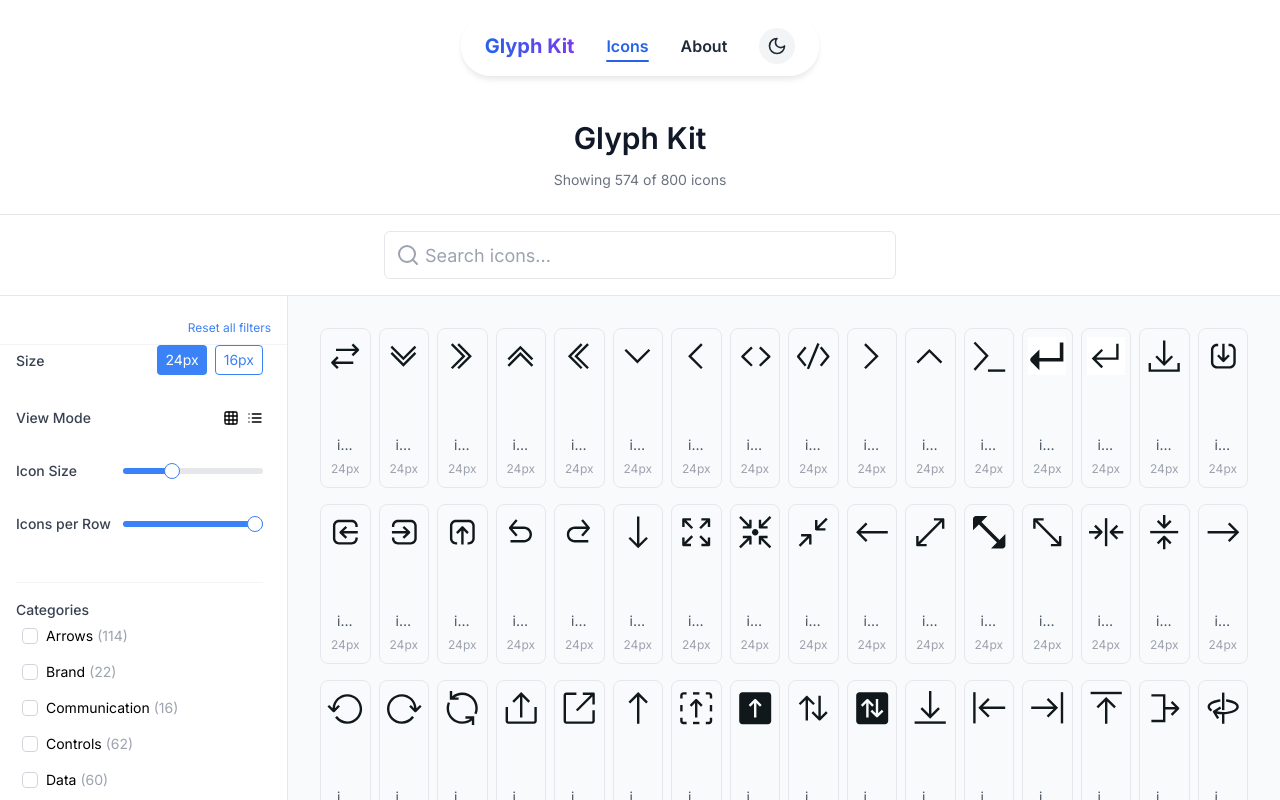
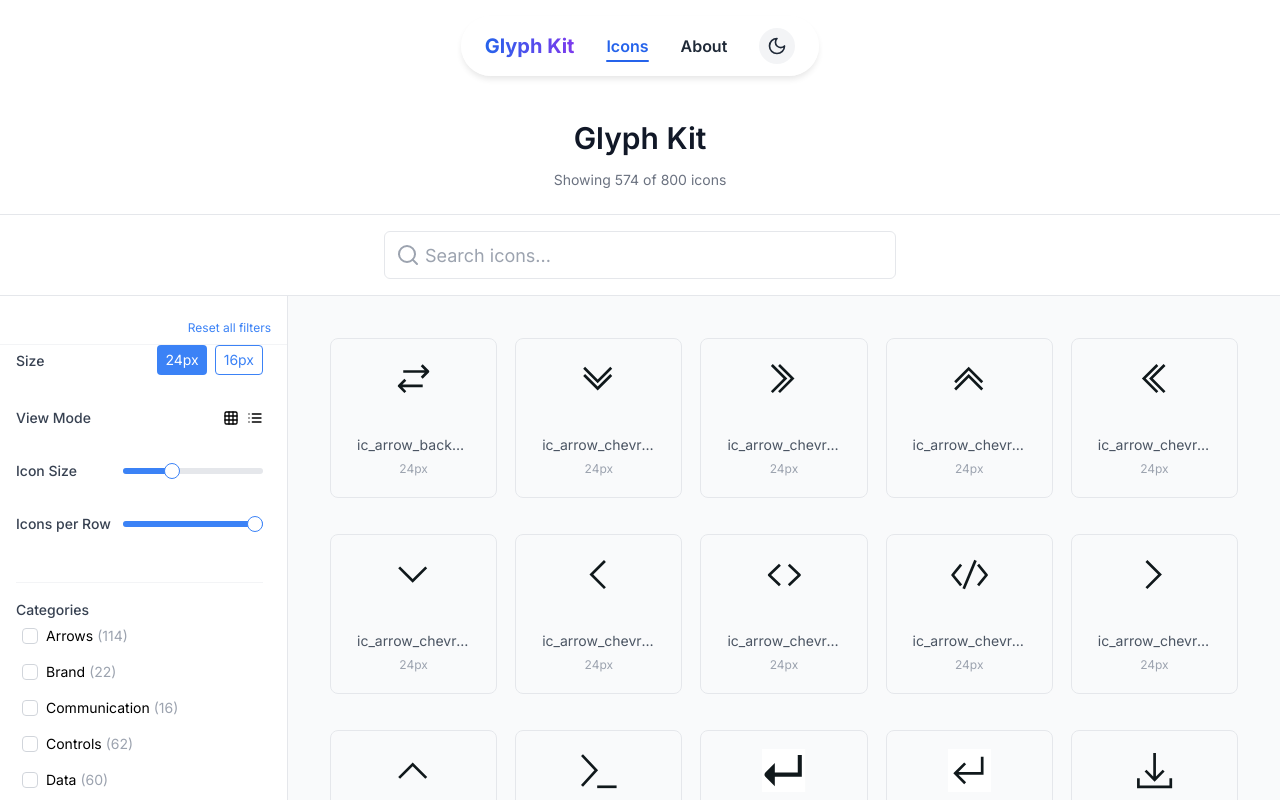
Before and after one commit to caidentity/glyphkit, a Next.js app: page / in a window 1280 px wide. Shown: the top 800 px of the page. Built offline with nearby package versions, Linux system fonts and the light colour scheme.

Commit message:
improvements

```diff
--- a/src/components/VIewer/IconGrid.tsx
+++ b/src/components/VIewer/IconGrid.tsx
@@ -6,6 +6,7 @@ import Icon from './Icon';
 import { useVirtualizer } from '@tanstack/react-virtual';
 import { Eye, Download, Link } from 'lucide-react';
 import Button from "../Button/Button";
+import { useViewportSize } from '@/hooks/useViewportSize';
 
 interface IconGridProps {
   icons: IconMetadata[];
@@ -27,17 +28,27 @@ const IconGrid: React.FC<IconGridProps> = ({
   gridPadding
 }) => {
   const parentRef = React.useRef<HTMLDivElement>(null);
+  const { width } = useViewportSize();
+
+  const getResponsiveColumns = React.useCallback(() => {
+    if (viewMode === 'list') return 1;
+    if (width < 640) return 2; // Mobile
+    if (width < 1200) return 4; // Tablet
+    return 5; // Desktop
+  }, [width, viewMode]);
+
+  const columns = getResponsiveColumns();
 
   const calculateDynamicPadding = React.useCallback(() => {
     const basePadding = 24;
-    const paddingReduction = (gridPadding - 2) * 2;
+    const paddingReduction = (columns - 2) * 2;
     return Math.max(8, basePadding - paddingReduction);
-  }, [gridPadding]);
+  }, [columns]);
 
   const calculateIconSize = React.useCallback((baseSize: number) => {
-    const scaleFactor = Math.max(0.8, 1 - (gridPadding - 4) * 0.1);
+    const scaleFactor = Math.max(0.8, 1 - (columns - 4) * 0.1);
     return baseSize * iconScale * (viewMode === 'list' ? 1 : scaleFactor * 2);
-  }, [gridPadding, iconScale, viewMode]);
+  }, [columns, iconScale, viewMode]);
 
   const dynamicPadding = calculateDynamicPadding();
 
@@ -118,7 +129,7 @@ const IconGrid: React.FC<IconGridProps> = ({
   ), [viewMode, calculateIconSize, dynamicPadding, onIconSelect, onIconDownload, onIconCopy]);
 
   const rowVirtualizer = useVirtualizer({
-    count: Math.ceil(icons.length / gridPadding),
+    count: Math.ceil(icons.length / columns),
     getScrollElement: () => parentRef.current,
     estimateSize: () => viewMode === 'list' ? 80 : 160 + dynamicPadding * 2,
     overscan: 5,
@@ -137,10 +148,10 @@ const IconGrid: React.FC<IconGridProps> = ({
         }}
       >
         {rowVirtualizer.getVirtualItems().map((virtualRow) => {
-          const startIndex = virtualRow.index * (viewMode === 'list' ? 1 : gridPadding);
+          const startIndex = virtualRow.index * (viewMode === 'list' ? 1 : columns);
           const rowIcons = icons.slice(
             startIndex,
-            startIndex + (viewMode === 'list' ? 1 : gridPadding)
+            startIndex + (viewMode === 'list' ? 1 : columns)
           );
 
           return (
@@ -155,7 +166,7 @@ const IconGrid: React.FC<IconGridProps> = ({
                 padding: `${dynamicPadding}px`,
                 gap: `${dynamicPadding}px`,
                 gridTemplateColumns: viewMode === 'grid'
-                  ? `repeat(${gridPadding}, minmax(0, 1fr))`
+                  ? `repeat(${columns}, minmax(0, 1fr))`
                   : 'none',
                 height: viewMode === 'list' ? 'auto' : `${virtualRow.size}px`,
               }}
--- /dev/null
+++ b/src/hooks/useViewportSize.ts
@@ -0,0 +1,27 @@
+import { useState, useEffect } from 'react';
+
+interface ViewportSize {
+  width: number;
+  height: number;
+}
+
+export const useViewportSize = () => {
+  const [size, setSize] = useState<ViewportSize>({
+    width: typeof window !== 'undefined' ? window.innerWidth : 0,
+    height: typeof window !== 'undefined' ? window.innerHeight : 0,
+  });
+
+  useEffect(() => {
+    const handleResize = () => {
+      setSize({
+        width: window.innerWidth,
+        height: window.innerHeight,
+      });
+    };
+
+    window.addEventListener('resize', handleResize);
+    return () => window.removeEventListener('resize', handleResize);
+  }, []);
+
+  return size;
+};
```
